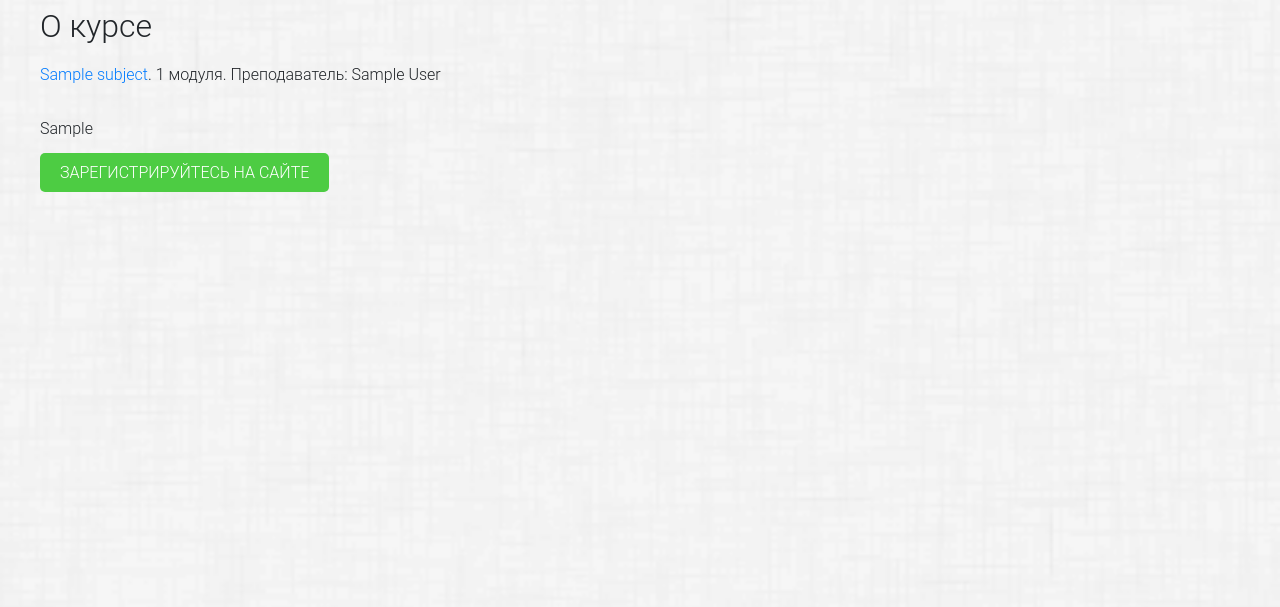
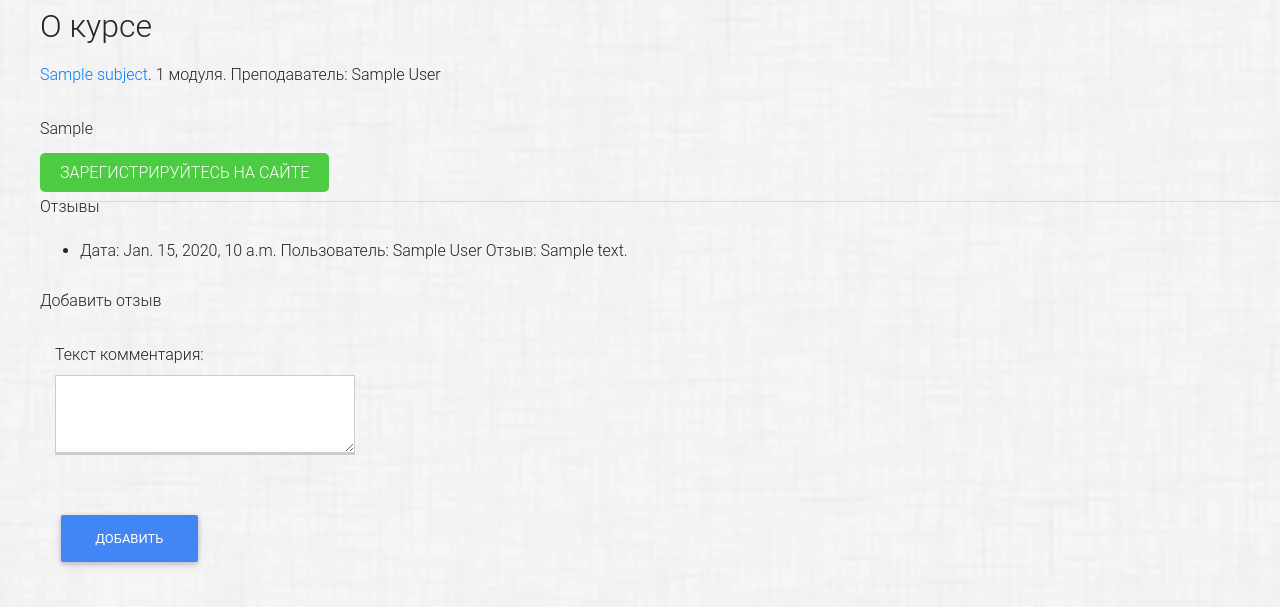
Before and after one commit to EminAliev/EducationalPortal, a Django app: page /course/sample/ in a window 1280 px wide. Shown: the part 165-772 px from the top of the page. Run offline with Django 3.2, Linux system fonts and the light colour scheme; tables that the repository leaves empty hold one stand-in row (values such as "Sample post"); some libraries are stand-ins or nearby versions; some web fonts are replaced.

Commit message:
add comment view for course

```diff
--- a/courses/forms.py
+++ b/courses/forms.py
@@ -1,7 +1,8 @@
 from django import forms
+from django.forms import Textarea
 from django.forms.models import inlineformset_factory
 
-from courses.models import Course, Module, MessagesTask
+from courses.models import Course, Module, MessagesTask, Comment
 
 """Получаем формы, когда объекты модулей, будут связаны с объектами курсов"""
 CourseModuleFormSet = inlineformset_factory(Course, Module, fields=['name', 'definition'], extra=2, can_delete=True)
@@ -13,3 +14,17 @@ class AnswerForm(forms.ModelForm):
     class Meta:
         model = MessagesTask
         fields = ("answer",)
+
+
+class CommentForm(forms.ModelForm):
+    """Форма комментария(отзыва) к курсу"""
+
+    class Meta:
+        model = Comment
+        fields = ('text',)
+
+    def __init__(self, *args, **kwargs):
+        super().__init__(*args, **kwargs)
+        for field in self.fields:
+            self.fields[field].widget.attrs['class'] = 'form-control'
+        self.fields['text'].widget = Textarea(attrs={'rows': 5})
--- a/courses/models.py
+++ b/courses/models.py
@@ -220,7 +220,7 @@ class MessagesTask(models.Model):
 
 class Comment(models.Model):
     """Класс модели комментариев"""
-    course = models.ForeignKey(Course, on_delete=models.CASCADE, verbose_name='Курс')
+    course = models.ForeignKey(Course, on_delete=models.CASCADE, verbose_name='Курс', related_name='comments_course')
     user = models.ForeignKey(User, on_delete=models.CASCADE, verbose_name='Пользователь')
     text = models.TextField(verbose_name='Текст комментария')
     created = models.DateTimeField(auto_now_add=True, verbose_name='Дата комментария')
--- a/courses/views.py
+++ b/courses/views.py
@@ -10,10 +10,11 @@ from django.shortcuts import get_object_or_404, redirect, render
 from django.urls import reverse_lazy
 from django.views.generic import ListView, CreateView, UpdateView, DeleteView, DetailView
 from django.views.generic.base import TemplateResponseMixin, View
+from django.views.generic.edit import FormMixin
 
 from EducationalPortal import settings
-from courses.forms import CourseModuleFormSet, AnswerForm
-from courses.models import Course, Module, Content, Subject, Task, MessagesTask, TaskRealization
+from courses.forms import CourseModuleFormSet, AnswerForm, CommentForm
+from courses.models import Course, Module, Content, Subject, Task, MessagesTask, TaskRealization, Comment
 from users.forms import CourseForm
 
 
@@ -165,15 +166,35 @@ class CourseListView(TemplateResponseMixin, View):
             {'subjects_objects': subjects_objects, 'subject': subject, 'courses_objects': courses_objects})
 
 
-class CourseInView(DetailView):
+class CourseInView(FormMixin, DetailView):
     """Подробное описания курса"""
     model = Course
     template_name = 'courses/courses_all_in.html'
+    #context_object_name = 'get_course'
+    form_class = CommentForm
+
+    def get_success_url(self):
+        return reverse_lazy('courses_all_in', kwargs={'slug': self.get_object().slug})
 
     def get_context_data(self, **kwargs):
         context = super(CourseInView, self).get_context_data(**kwargs)
         context['course_form'] = CourseForm(initial={'course': self.object})
+        context['comments'] = Comment.objects.filter(course=self.object.id).select_related()
         return context
+
+    def post(self, request, *args, **kwargs):
+        form = self.get_form()
+        if form.is_valid():
+            return self.form_valid(form)
+        else:
+            return self.form_invalid(form)
+
+    def form_valid(self, form):
+        self.object = form.save(commit=False)
+        self.object.course = self.get_object()
+        self.object.user = self.request.user
+        self.object.save()
+        return super().form_valid(form)
 
 
 class TaskCourse(View):
--- a/templates/courses/courses_all_in.html
+++ b/templates/courses/courses_all_in.html
@@ -27,6 +27,27 @@
                     Зарегистрируйтесь на сайте
                 </a>
             {% endif %}
+            <p>Отзывы</p>
+
+            <hr>
+            <ul>
+                {% for comment in comments %}
+                    <li>
+                        Дата: {{ comment.created }}
+                        Пользователь: {{ comment.user.get_full_name }}
+                        Отзыв: {{ comment.text }}
+                    </li>
+                {% endfor %}
+            </ul>
+            <p>Добавить отзыв</p>
+            <div class="col-4">
+                <form action="" id="add_form" method="post">
+                    {% csrf_token %}
+                    {{ form.as_p }}
+                </form>
+                <button style="margin-top: 40px" form="add_form" type="submit" class="btn btn-primary">Добавить
+                </button>
+            </div>
         </div>
     {% endwith %}
 {% endblock %}
```
